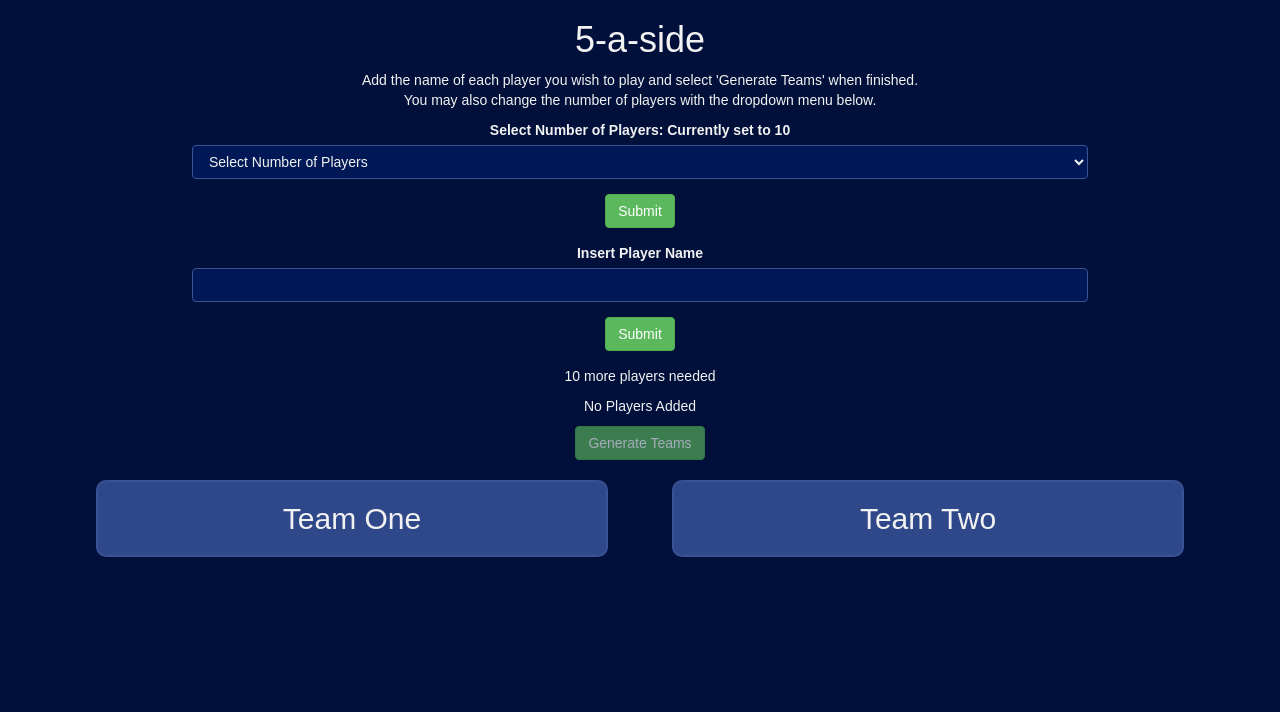
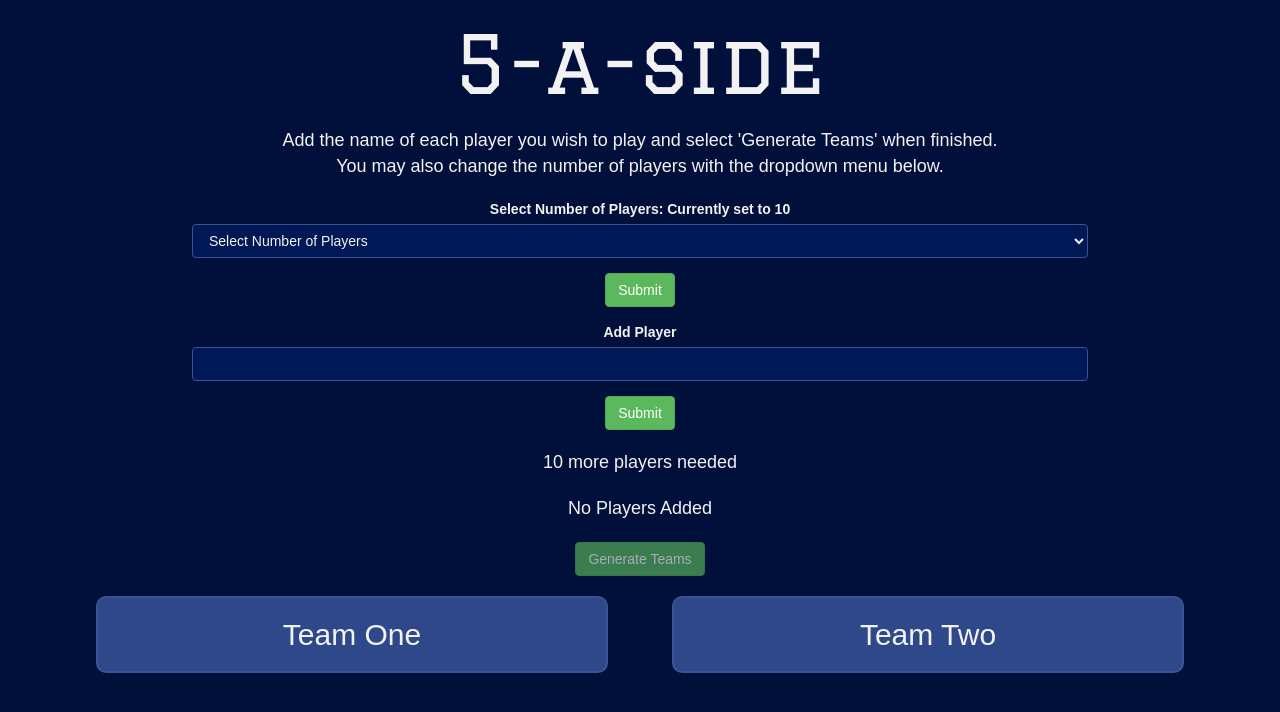
Before and after one commit to JonnyDavis/5-a-side, a React (Create React App) app in the folder five-a-side/: page / in a window 1280 px wide. Shown: the top 712 px of the page. Built offline with nearby package versions, Linux system fonts and the light colour scheme.

Commit message:
small css changes, planning and thoughts document

```diff
--- a/five-a-side/src/App.css
+++ b/five-a-side/src/App.css
@@ -1,3 +1,5 @@
+@import url('https://fonts.googleapis.com/css?family=Graduate');
+
 .App {
   text-align: center;
 }
@@ -22,6 +24,20 @@
   font-size: large;
 }
 
+h1 {
+  font-family: 'Graduate', cursive;
+  font-size: 80px;
+}
+
+p {
+  font-size: 18px;
+  margin: 20px;
+}
+
+.Teams {
+  font-family: 'Graduate', cursive;
+}
+
 @keyframes App-logo-spin {
   from { transform: rotate(0deg); }
   to { transform: rotate(360deg); }
--- a/five-a-side/src/App.jsx
+++ b/five-a-side/src/App.jsx
@@ -17,7 +17,7 @@ class App extends Component {
                 <NumberOfPlayers />
                 <SubmitPlayer />
                 <PlayerList />
-                <Teams />
+                <Teams className="Teams" />
             </div>
         );
     }
--- a/five-a-side/src/components/SubmitPlayer.jsx
+++ b/five-a-side/src/components/SubmitPlayer.jsx
@@ -3,7 +3,7 @@ import PlayerForm from "./Forms/PlayerForm";
 
 // storing the fields for the Form component in a prop
 const fields = [
-	{ name: "playerName", label: "Insert Player Name", value: "" },
+	{ name: "playerName", label: "Add Player", value: "" },
 ];
 
 
```
Also changed, not shown: 2 other files (tests, documents, lock files or other folders).
